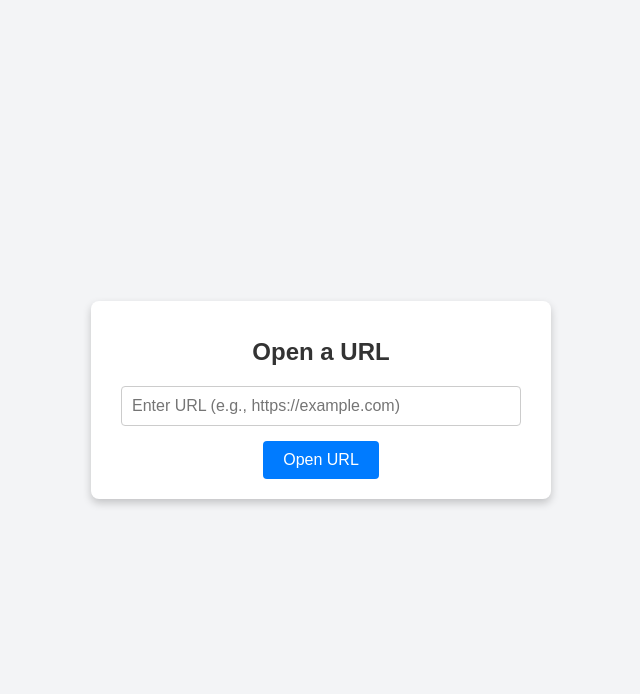
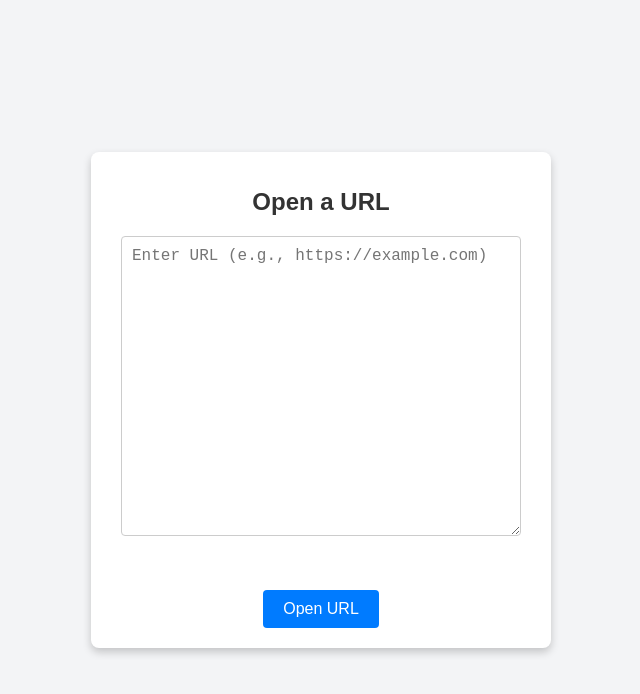
Before and after one commit to NewtonJavacloud/enterurl, a plain HTML site: page index.html in a window 1280 px wide. Shown: the whole page, without its empty margins (319-959 px from the left). Drawn offline with Linux system fonts and the light colour scheme.

Commit message:
Update index.html

```diff
--- a/index.html
+++ b/index.html
@@ -30,8 +30,9 @@
     }
     .url-input {
       width: 100%;
+      height: 300px;
       padding: 10px;
-      margin-bottom: 15px;
+      margin-bottom: 50px;
       border-radius: 4px;
       border: 1px solid #cccccc;
       font-size: 16px;
@@ -58,7 +59,7 @@
 <body>
   <div class="container">
     <h1>Open a URL</h1>
-    <input type="text" id="urlField" class="url-input" placeholder="Enter URL (e.g., https://example.com)">
+    <textarea id="urlField" class="url-input" placeholder="Enter URL (e.g., https://example.com)"></textarea>
     <button class="open-button" onclick="openUrl()">Open URL</button>
   </div>
 
```
